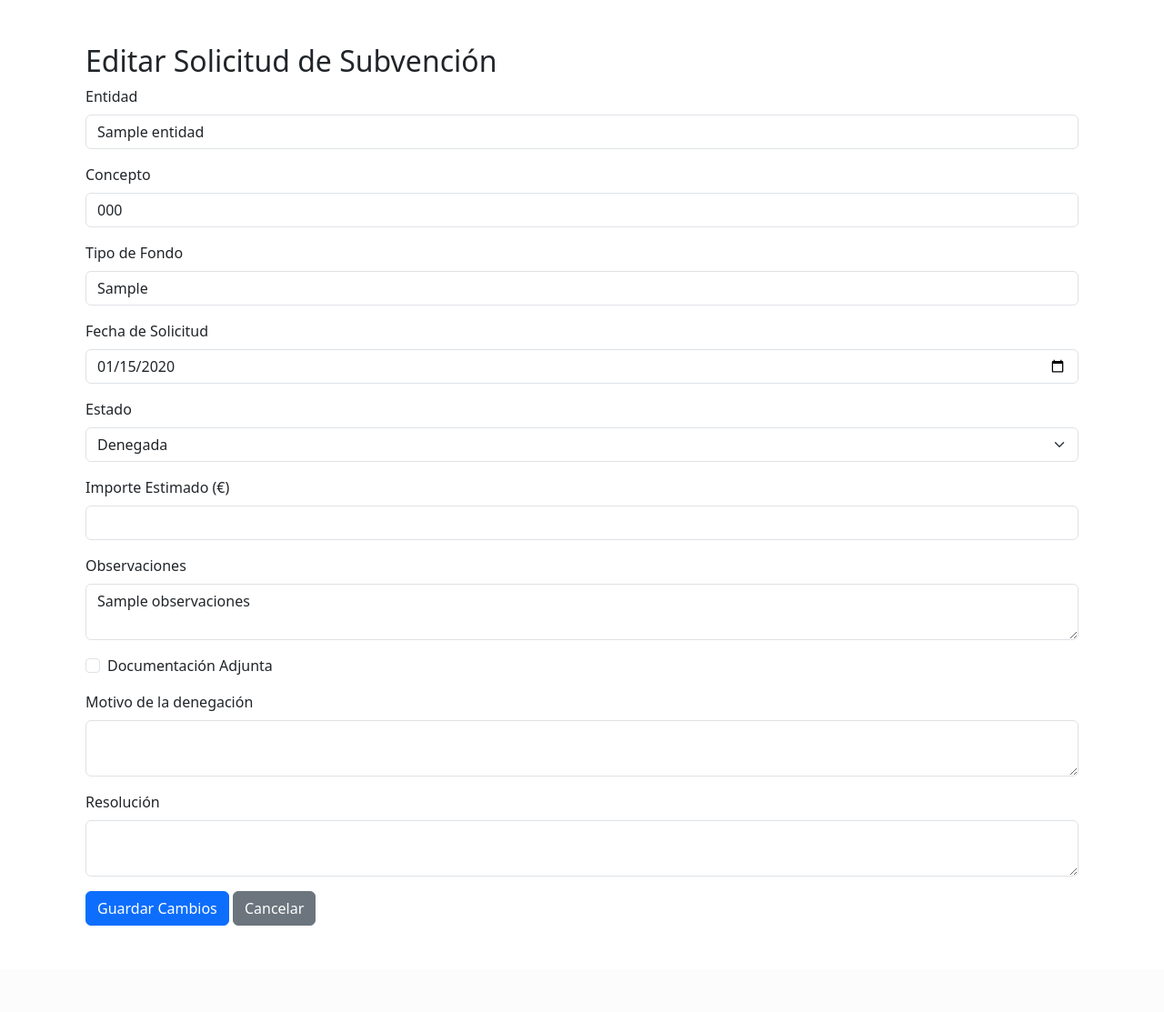
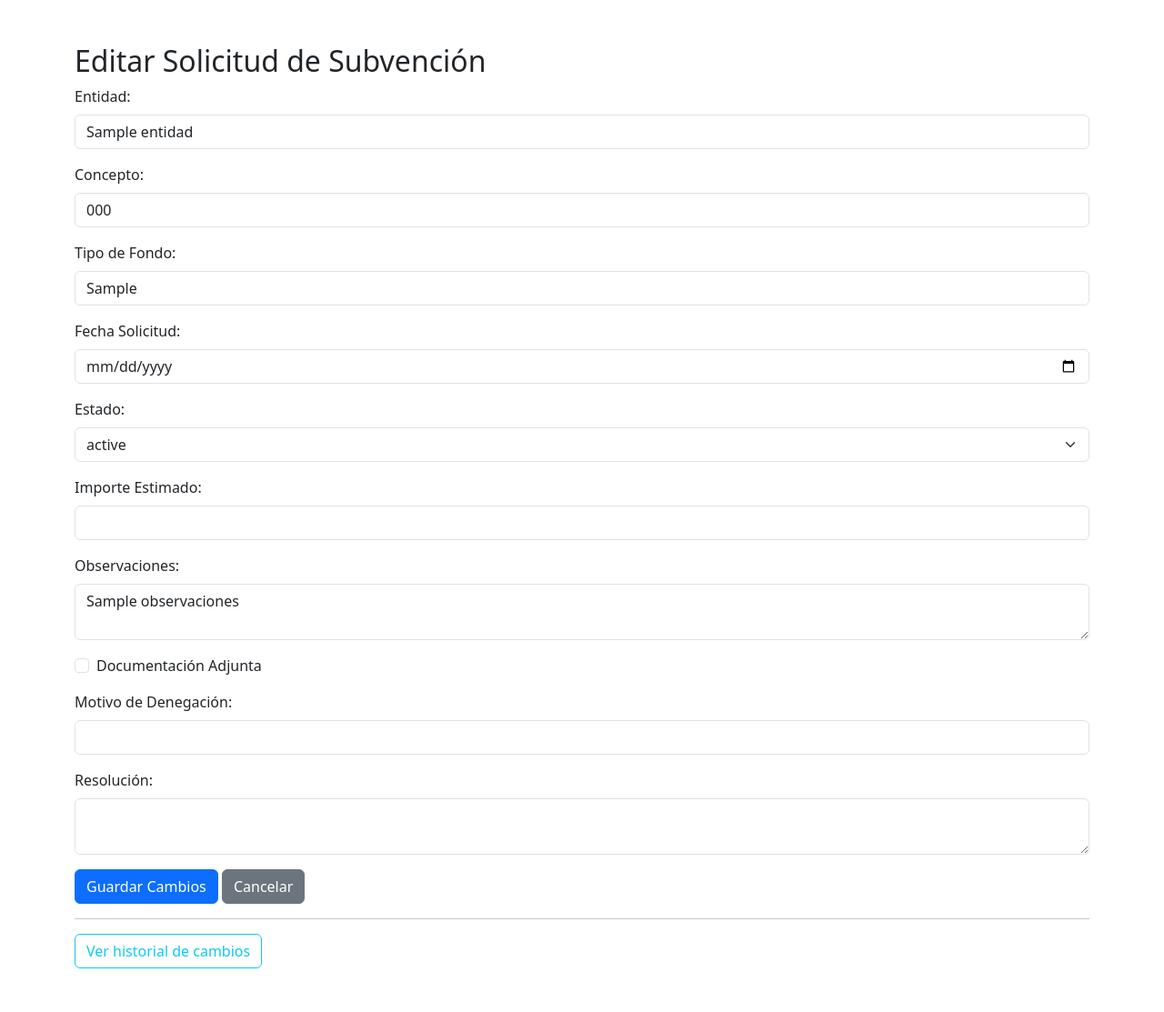
Before and after one commit to cholinyo/CaruTrack, a Python web app: template gestion_subvenciones/app/templates/editar_solicitud.html in a window 1280 px wide. Shown: the part 56-1169 px from the top of the page at 91% size. Before the commit the page ends 1074 px from the top, so only its background shows below. Run offline with Jinja, Linux system fonts and the light colour scheme; the template is opened without the code that fills it: most values are stand-ins (such as "Sample title", 1, 10 or a date in 2020).

Commit message:
Modificaciones en el historial de las solicitudes

```diff
--- a/gestion_subvenciones/app/templates/editar_solicitud.html
+++ b/gestion_subvenciones/app/templates/editar_solicitud.html
@@ -1,71 +1,58 @@
-{% extends "base.html" %}
-
+{% extends 'base.html' %}
 {% block title %}Editar Solicitud{% endblock %}
 
 {% block content %}
-<div class="container">
 <h2>Editar Solicitud de Subvención</h2>
 
 {% if bloqueada %}
-        <div class="alert alert-warning">
-            Esta solicitud está bloqueada y no puede editarse.
-        </div>
+<div class="alert alert-warning">Esta solicitud está bloqueada y no se puede editar.</div>
 {% endif %}
 
 <form method="POST">
     <div class="mb-3">
-            <label class="form-label">Entidad</label>
+        <label class="form-label">Entidad:</label>
         <input type="text" name="entidad" class="form-control" value="{{ solicitud.entidad }}" {% if bloqueada %}disabled{% endif %}>
     </div>
-
     <div class="mb-3">
-            <label class="form-label">Concepto</label>
+        <label class="form-label">Concepto:</label>
         <input type="text" name="concepto" class="form-control" value="{{ solicitud.concepto }}" {% if bloqueada %}disabled{% endif %}>
     </div>
-
     <div class="mb-3">
-            <label class="form-label">Tipo de Fondo</label>
+        <label class="form-label">Tipo de Fondo:</label>
         <input type="text" name="tipo_fondo" class="form-control" value="{{ solicitud.tipo_fondo }}" {% if bloqueada %}disabled{% endif %}>
     </div>
-
     <div class="mb-3">
-            <label class="form-label">Fecha de Solicitud</label>
-            <input type="date" name="fecha_solicitud" class="form-control"
-                value="{{ solicitud.fecha_solicitud.strftime('%Y-%m-%d') if solicitud.fecha_solicitud }}" {% if bloqueada %}disabled{% endif %}>
+        <label class="form-label">Fecha Solicitud:</label>
+        <input type="date" name="fecha_solicitud" class="form-control" value="{{ solicitud.fecha_solicitud }}" {% if bloqueada %}disabled{% endif %}>
     </div>
-
     <div class="mb-3">
-            <label class="form-label">Estado</label>
+        <label class="form-label">Estado:</label>
         <select name="estado" class="form-select" {% if bloqueada %}disabled{% endif %}>
-                {% for estado in estados %}
-                    <option value="{{ estado }}" {% if solicitud.estado == estado %}selected{% endif %}>{{ estado }}</option>
+            {% for estado_op in estados %}
+                <option value="{{ estado_op }}" {% if solicitud.estado == estado_op %}selected{% endif %}>{{ estado_op }}</option>
             {% endfor %}
         </select>
     </div>
-
     <div class="mb-3">
-            <label class="form-label">Importe Estimado (€)</label>
-            <input type="number" step="0.01" name="importe_estimado" class="form-control" value="{{ solicitud.importe_estimado or '' }}" {% if bloqueada %}disabled{% endif %}>
+        <label class="form-label">Importe Estimado:</label>
+        <input type="number" step="0.01" name="importe_estimado" class="form-control" value="{{ solicitud.importe_estimado }}" {% if bloqueada %}disabled{% endif %}>
+    </div>
+    <div class="mb-3">
+        <label class="form-label">Observaciones:</label>
+        <textarea name="observaciones" class="form-control" {% if bloqueada %}disabled{% endif %}>{{ solicitud.observaciones }}</textarea>
+    </div>
+    <div class="form-check mb-3">
+        <input type="checkbox" name="documentacion_adjunta" class="form-check-input" {% if solicitud.documentacion_adjunta %}checked{% endif %} {% if bloqueada %}disabled{% endif %}>
+        <label class="form-check-label">Documentación Adjunta</label>
     </div>
 
+    {% if solicitud.estado == 'Denegada' and not bloqueada %}
     <div class="mb-3">
-            <label class="form-label">Observaciones</label>
-            <textarea name="observaciones" class="form-control" {% if bloqueada %}disabled{% endif %}>{{ solicitud.observaciones }}</textarea>
-        </div>
-
-        <div class="form-check mb-3">
-            <input class="form-check-input" type="checkbox" name="documentacion_adjunta" id="documentacion_adjunta"
-                {% if solicitud.documentacion_adjunta %}checked{% endif %} {% if bloqueada %}disabled{% endif %}>
-            <label class="form-check-label" for="documentacion_adjunta">Documentación Adjunta</label>
-        </div>
-
-        {% if solicitud.estado == "Denegada" and not bloqueada %}
-            <div class="mb-3">
-                <label class="form-label">Motivo de la denegación</label>
-                <textarea name="motivo_denegacion" class="form-control"></textarea>
+        <label class="form-label">Motivo de Denegación:</label>
+        <input type="text" name="motivo_denegacion" class="form-control">
     </div>
     <div class="mb-3">
-                <label class="form-label">Resolución</label>
+        <label class="form-label">Resolución:</label>
         <textarea name="resolucion" class="form-control"></textarea>
     </div>
     {% endif %}
@@ -75,5 +62,8 @@
     {% endif %}
     <a href="{{ url_for('main.listar_solicitudes') }}" class="btn btn-secondary">Cancelar</a>
 </form>
-</div>
+
+<hr>
+<a href="{{ url_for('main.ver_historial', id=solicitud.id) }}" class="btn btn-outline-info">Ver historial de cambios</a>
+
 {% endblock %}
--- a/gestion_subvenciones/run.py
+++ b/gestion_subvenciones/run.py
@@ -3,6 +3,5 @@
 
 app = create_app()
 
-
 if __name__ == '__main__':
     app.run(debug=True)
```
Also changed, not shown: gestion_subvenciones/app/routes.py (+78 -85 lines), gestion_subvenciones/app/templates/eliminar_solicitud.html (added, +28 -0 lines), gestion_subvenciones/app/templates/historial_solicitud.html (added, +27 -0 lines), gestion_subvenciones/instance/subvenciones.db, 1 other file. Lines whose indentation alone changed are shown as unchanged.
